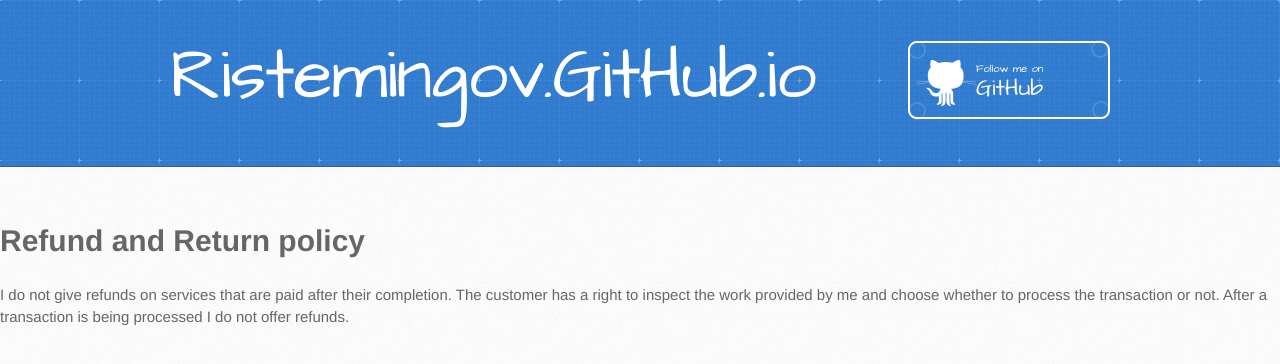
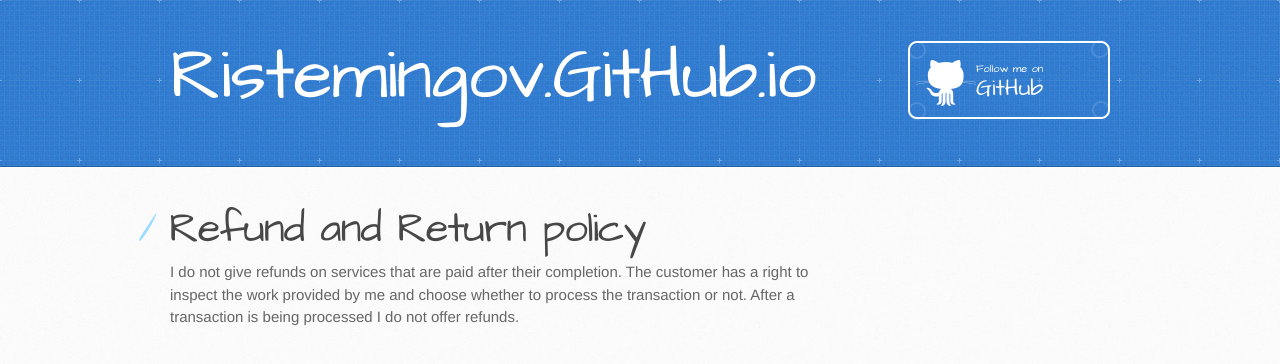
Before and after one commit to ristemingov/ristemingov.github.io, a plain HTML site: page refundandreturn.html in a window 1280 px wide. Drawn offline with Linux system fonts and the light colour scheme.

Commit message:
Update refund and return

```diff
--- a/refundandreturn.html
+++ b/refundandreturn.html
@@ -26,10 +26,14 @@
     </header>
 
     <div id="content-wrapper">
+      <div class="inner clearfix">
+        <section id="main-content">
       	<h1>Refund and Return policy</h1>
 	<p>
 		I do not give refunds on services that are paid after their completion. The customer has a right to inspect the work provided by me and choose whether to process the transaction or not. After a transaction is being processed I do not offer refunds.
 	</p>
+	</section>
+    </div>
     </div>
 
 
```
